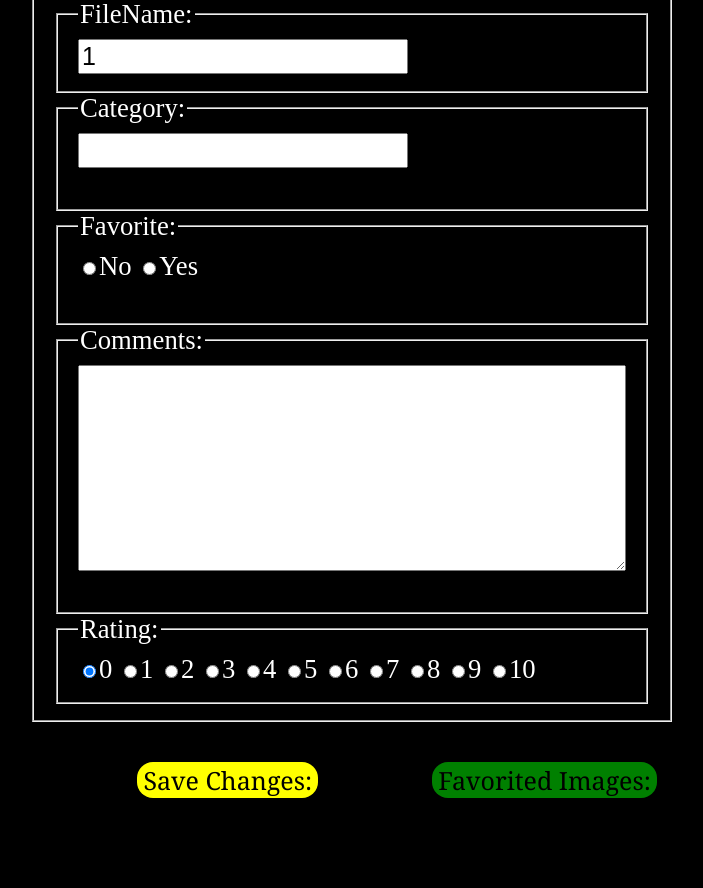
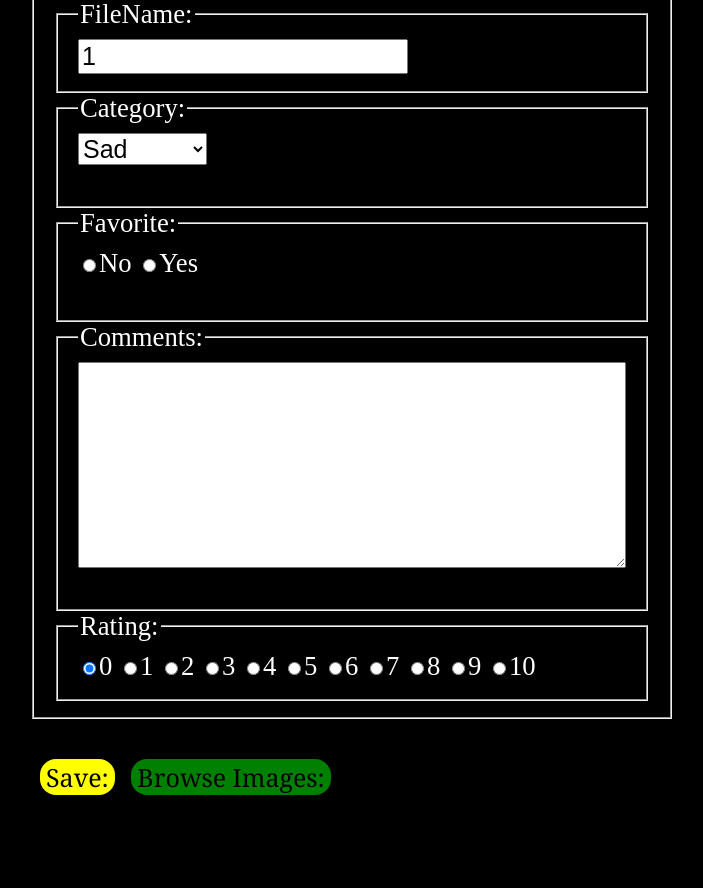
Before and after one commit to dwww13126/Image-Collection-Viewer, a PHP site: page /information.php?image=1 in a window 1280 px wide. Shown: the part 608-1496 px from the top of the page, without its empty margins (294-997 px from the left). After the commit the page ends 1403 px from the top, so only its background shows below. Run offline with PHP 8.4, Linux system fonts and the light colour scheme; data that the repository does not hold is empty.

Commit message:
Updated information.php to use select for entering the category name

```diff
--- a/information.php
+++ b/information.php
@@ -34,8 +34,17 @@
           		}?>"/>
             </fieldset>
             <fieldset>
-              <legend class="infoFieldLabel">Category:</legend>
-              <input type="text" name="category" id="categoryField"/>
+              <legend class="categoryLabel">Category:</legend>
+              <select name="category" id="categoryField">
+                <option value="0">Sad</option>
+                <option value="1">Happy</option>
+                <option value="2">Grumpy</option>
+                <option value="3">Cute</option>
+                <option value="4">Strong</option>
+                <option value="5">Abnormal</option>
+                <option value="6">Playing</option>
+                <option value="7">Food</option>
+              </select>
               <p id="categoryMessage"></p>
             </fieldset>
             <fieldset>
@@ -90,8 +99,8 @@
               </label>
             </fieldset>
           </fieldset>
-          <button type="button" class="validButtonInfo" id="validButtonInfo" onclick="validateUserInput();">Save Changes:</button>
-            <button type="button" class="favoritedImagesInfo" onclick="location.href = 'favorite.php';" >Favorited Images:</button>
+            <button type="button" class="validButtonInfo" id="validButtonInfo" onclick="validateUserInput();">Save:</button>
+            <button type="button" class="favoritedImagesInfo" onclick="location.href = 'index.php';" >Browse Images:</button>
         </div>
       </form>
       </div>
--- a/script.js
+++ b/script.js
@@ -86,7 +86,7 @@
     var browsePhotos = document.createElement("button");
     //Creates the buttons used to be able to go to the favorited images
     var statsButton = document.createElement("button");
-    browsePhotos.innerHTML = "Browse:";
+    browsePhotos.innerHTML = "Browse Images:";
     statsButton.innerHTML = "Stats:";
     statsButton.className = "statsButton";
     browsePhotos.className = "browsePhotos";
@@ -185,23 +185,18 @@
     var reloadButton = document.createElement("button");
     //Creates the buttons used to be able to go to the favorited images
     var favImageButton = document.createElement("button");
-    var statsButton = document.createElement("button");
-    reloadButton.innerHTML = "Reload:"
-    favImageButton.innerHTML = "Favorited:"
+    reloadButton.innerHTML = "Reload Selection:"
+    favImageButton.innerHTML = "View Favorited:"
     favImageButton.className = "favoritedImages";
     reloadButton.className = "reloadImages";
-    statsButton.innerHTML = "Stats:";
-    statsButton.className = "statsButtonMain";
     var header = document.createElement("h1");
     header.className = "pageHeading";
     header.innerHTML = "Cat Images:";
-    statsButton.setAttribute("onclick", "location.href='stats.php'");
     favImageButton.setAttribute("onclick", "location.href='favorite.php'");
     reloadButton.setAttribute("onclick", "location.href='index.php'");
     container.appendChild(header);
     container.appendChild(reloadButton);
     container.appendChild(favImageButton);
-    container.appendChild(statsButton);
     //Append table to the container
     container.appendChild(table);
   }
@@ -209,11 +204,10 @@
   //Is used to be able to setup all the values
   function readDataBaseInfomation(favorite, category, comment, rating) {
     var imageInfo = document.getElementById("imageInfo");
-    var catergorys = ["Sad", "Happy", "Grumpy", "Cute", "Strong", "Abnormal", "Playing", "Food"];
     //Sets each of the different inputs on the page
     document.getElementsByName("favorite")[favorite].setAttribute("checked", "");
     imageInfo.favorite = favorite;
-    document.getElementById("categoryField").value = catergorys[category];
+    document.getElementById("categoryField").value = category;
     document.getElementById("commentField").value = comment;
     if(rating != 0){
       var rating = imageInfo.rating;
--- a/style.css
+++ b/style.css
@@ -3,12 +3,12 @@
 body {
   background-color: black;
   color: white;
+  font-size: 20pt;
 }
 
 /* Is used to be able to setup formatting of all ellements inside divs */
 div {
   font-family: "Times New Roman", serif;
-  font-size: 20pt;
   display: block;
   margin-bottom: 50px;
   margin-left: auto;
@@ -34,8 +34,8 @@ img {
   border-style: none;
 }
 
-/* Is used to be able to setup the formatting of the text inside the input area */
-input {
+/* Is used to be able to setup the formatting of the text inside the input areas */
+input, select {
   font-size: 25px;
 }
 
@@ -45,6 +45,7 @@ p {
   color: White;
   margin-right: 50px;
   margin-left: 50px;
+  margin-top: 10px;
 }
 
 /* Is used to be able to setup the formatting of the buttons used */
@@ -59,51 +60,43 @@ button {
   text-align: center;
   border-radius: 16px;
   border: none;
-  outline:none;
+  outline: none;
+  margin-left: 10px;
 }
 
 button.reloadImages {
     background: Red;
-    margin-left: 13%;
 }
 
 button.favoritedImagesInfo {
     background: Green;
-    margin-left: 17%;
 }
 
 button.validButtonInfo {
   background: Yellow;
-  margin-left: 17%;
 }
 
 button.favoritedImages {
     background: Green;
-    margin-left: 13%;
 }
 
 button.statsButton {
     background: Yellow;
-    margin-left: 23%;
 }
 
 button.statsButtonMain {
     background: Yellow;
-    margin-left: 13%;
 }
 
 button.browsePhotos {
     background: Orange;
-    margin-left: 23%;
 }
 
 button.favoritedImagesStats {
 	background: Green;
-	margin-left: 20%;
 }
 button.browsePhotosStats {
 	background: Orange;
-	margin-left: 20%;
 }
 
 /* is used to be able to center ellements */
@@ -125,3 +118,10 @@ button.browsePhotosStats {
   margin-left: 25px;
   text-align: center;
 }
+
+.buttonSVG {
+  height: 25px;
+  width: auto;
+  padding: 2px;
+  margin: 0px;
+}
```
Also changed, not shown: stats.php (+4 -4 lines).
